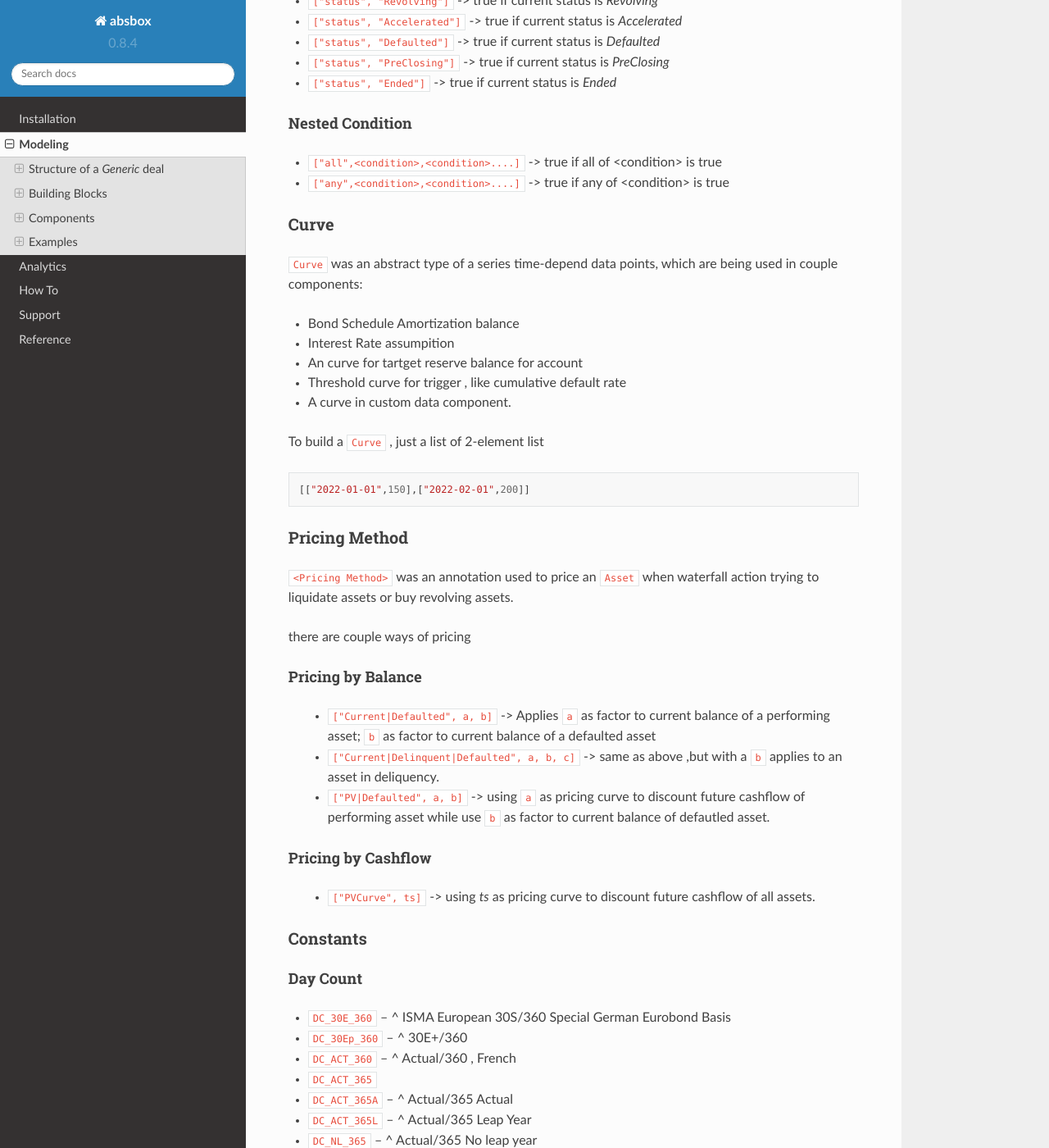
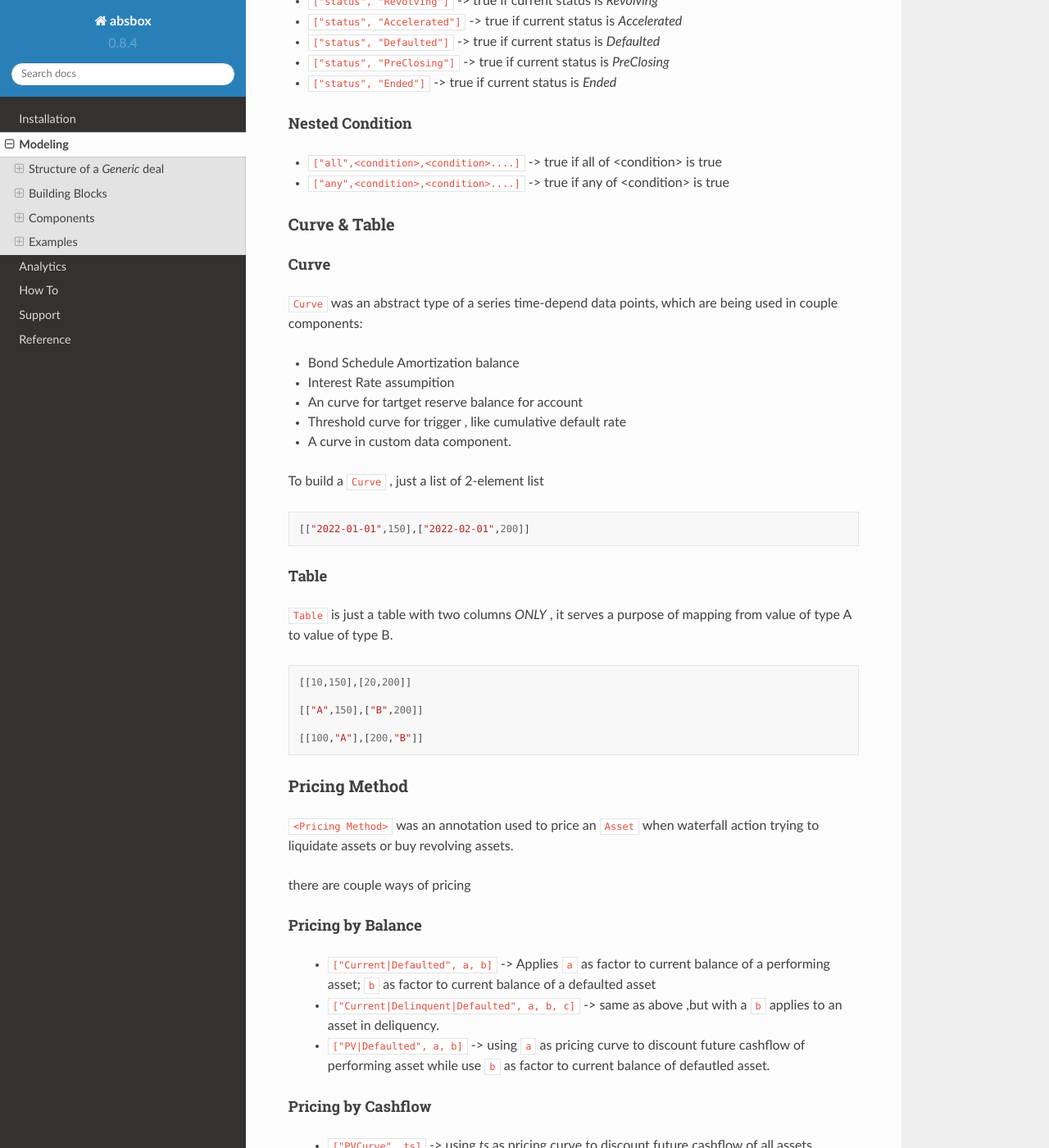
Before and after one commit to yellowbean/absbox-doc, a Sphinx documentation site: the page built from docs/source/modeling.rst, in a window 1280 px wide and 1400 px high, scrolled down 8227 px. Shown: the whole window at 82% size. Built offline with Sphinx 7.4.7 and the Read the Docs theme 2.0.0, drawn with Linux system fonts in a browser that asks for light colours; some of the changed text lies outside the part shown.

Commit message:
add table section

```diff
--- a/docs/source/modeling.rst
+++ b/docs/source/modeling.rst
@@ -379,8 +379,12 @@ Nested Condition
 * ``["all",<condition>,<condition>....]`` -> true if all of <condition> is true
 * ``["any",<condition>,<condition>....]`` -> true if any of <condition> is true
 
+Curve & Table
+----------------
+
 Curve
-----------
+^^^^^^^^^^^^^^^^
+
 ``Curve`` was an abstract type of a series time-depend data points, which are being used in couple components:
 
 * Bond Schedule Amortization balance
@@ -394,6 +398,20 @@ To build a ``Curve`` , just a list of 2-element list
 .. code-block:: python
 
   [["2022-01-01",150],["2022-02-01",200]]
+
+Table
+^^^^^^^^^^^^^^^^
+
+``Table`` is just a table with two columns *ONLY* , it serves a purpose of mapping from value of type A to value of type B.
+
+.. code-block:: python
+
+  [[10,150],[20,200]]
+
+  [["A",150],["B",200]]
+
+  [[100,"A"],[200,"B"]]
+
 
 Pricing Method
 ----------------
```
